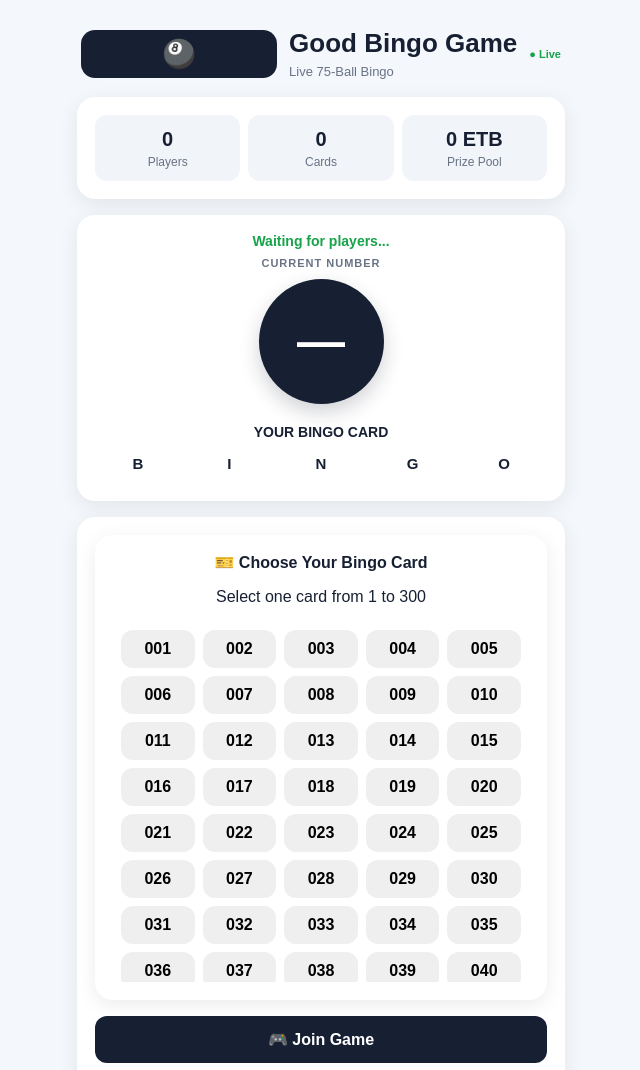
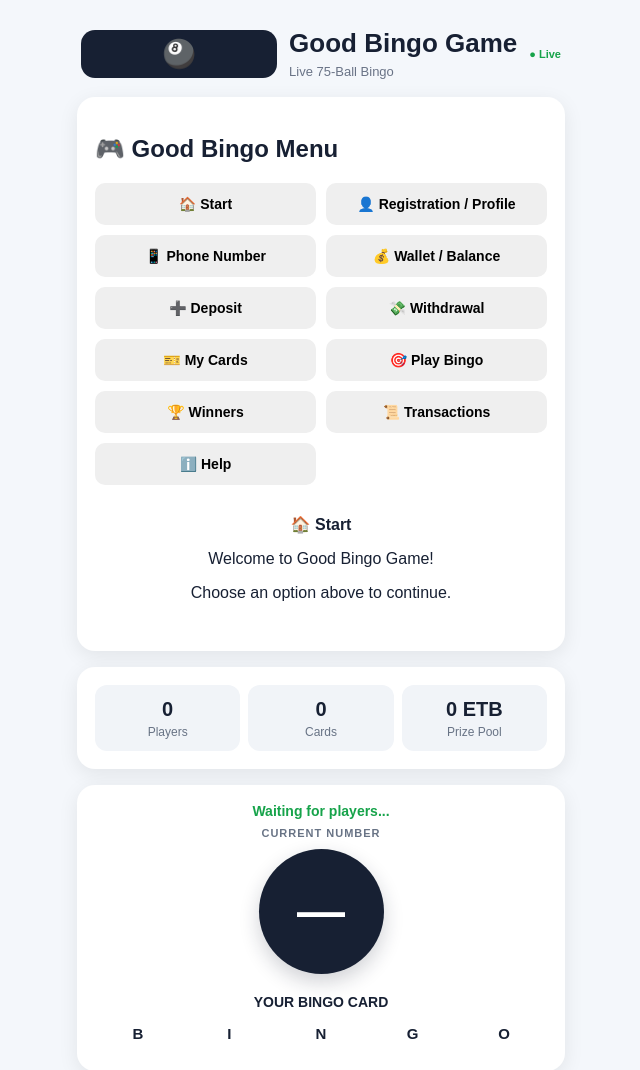
Before and after one commit to lionbingo2026/Good-Bingo-Game, a Flask app: page / in a window 1280 px wide. Shown: the top 1070 px of the page, without its empty margins (319-959 px from the left). Run offline with Flask 3, Linux system fonts and the light colour scheme; data that the repository does not hold is empty; parts of the project's set-up code (start-up, migrations or seed data) failed here and were passed over; some libraries are stand-ins or nearby versions.

Commit message:
Add Mini App menu and update Render URL

```diff
--- a/config.py
+++ b/config.py
@@ -95,7 +95,7 @@ PORT = int(
 
 WEBHOOK_URL = os.getenv(
     "WEBHOOK_URL",
-    "https://good-bingo-game-9yeq.onrender.com/webhook"
+    "https://good-bingo-game-r0pe.onrender.com/webhook"
 )
 
 
@@ -105,7 +105,7 @@ WEBHOOK_URL = os.getenv(
 
 MINI_APP_URL = os.getenv(
     "MINI_APP_URL",
-    "https://good-bingo-game-9yeq.onrender.com/"
+    "https://good-bingo-game-r0pe.onrender.com/"
 )
 
 
--- a/static/app.js
+++ b/static/app.js
@@ -897,3 +897,120 @@ document.addEventListener(
 "DOMContentLoaded",
 startApp
 );
+
+/* ================================
+   GOOD BINGO MAIN MENU
+================================ */
+
+function showMenuSection(section) {
+    const content = document.getElementById("menuContent");
+    if (!content) return;
+
+    const sections = {
+        start: `
+            <h3>🏠 Start</h3>
+            <p>Welcome to Good Bingo Game!</p>
+            <button type="button" onclick="scrollToGame()">
+                🎯 Play Bingo
+            </button>
+        `,
+
+        profile: `
+            <h3>👤 Registration / Profile</h3>
+            <p>Telegram profile</p>
+            <p id="profileName">Loading...</p>
+        `,
+
+        phone: `
+            <h3>📱 Phone Number</h3>
+            <p>Your phone number can be managed through Telegram.</p>
+        `,
+
+        wallet: `
+            <h3>💰 Wallet / Balance</h3>
+            <p id="walletBalance">Balance: Loading...</p>
+        `,
+
+        deposit: `
+            <h3>➕ Deposit</h3>
+            <p>Deposit funds to your Bingo wallet.</p>
+        `,
+
+        withdraw: `
+            <h3>💸 Withdrawal</h3>
+            <p>Request a withdrawal from your wallet.</p>
+        `,
+
+        cards: `
+            <h3>🎫 My Cards</h3>
+            <p>Your selected Bingo cards appear in the game area.</p>
+            <button type="button" onclick="scrollToCards()">
+                🎫 View Cards
+            </button>
+        `,
+
+        play: `
+            <h3>🎯 Play Bingo</h3>
+            <p>Select your Bingo card and join the live game.</p>
+            <button type="button" onclick="scrollToGame()">
+                🎮 Join Game
+            </button>
+        `,
+
+        winners: `
+            <h3>🏆 Winners</h3>
+            <p>Winner information will appear here.</p>
+        `,
+
+        transactions: `
+            <h3>📜 Transactions</h3>
+            <p>Your deposit and withdrawal history will appear here.</p>
+        `,
+
+        help: `
+            <h3>ℹ️ Help</h3>
+            <p>Choose a Bingo card, join the game, watch the called numbers, and claim Bingo when you win.</p>
+        `
+    };
+
+    content.innerHTML = sections[section] || sections.start;
+
+    if (section === "profile") {
+        const user = getTelegramUser();
+
+        const name = user
+            ? `${user.first_name || ""} ${user.last_name || ""}`.trim()
+            : "Telegram user not available";
+
+        const profileName =
+            document.getElementById("profileName");
+
+        if (profileName) {
+            profileName.textContent = `Name: ${name}`;
+        }
+    }
+}
+
+function scrollToGame() {
+    const game = document.querySelector(".game-card");
+
+    if (game) {
+        game.scrollIntoView({
+            behavior: "smooth",
+            block: "start"
+        });
+    }
+}
+
+function scrollToCards() {
+    const picker = document.getElementById("cardPicker");
+
+    if (picker) {
+        picker.scrollIntoView({
+            behavior: "smooth",
+            block: "start"
+        });
+    } else {
+        scrollToGame();
+    }
+}
--- a/static/style.css
+++ b/static/style.css
@@ -420,3 +420,43 @@ button:disabled {
         height: 34px;
     }
 }
+
+/* ================================
+   GOOD BINGO MAIN MENU
+================================ */
+
+.menu-grid {
+    display: grid;
+    grid-template-columns: repeat(2, minmax(0, 1fr));
+    gap: 10px;
+    margin-top: 15px;
+}
+
+.menu-grid button {
+    width: 100%;
+    padding: 13px 8px;
+    border: none;
+    border-radius: 10px;
+    cursor: pointer;
+    font-size: 14px;
+}
+
+.menu-content {
+    margin-top: 15px;
+    padding: 15px;
+    border-radius: 10px;
+    text-align: center;
+}
+
+.menu-content button {
+    padding: 12px 20px;
+    border: none;
+    border-radius: 10px;
+    cursor: pointer;
+}
+
+@media (max-width: 420px) {
+    .menu-grid {
+        grid-template-columns: 1fr;
+    }
+}
--- a/templates/index.html
+++ b/templates/index.html
@@ -38,6 +38,32 @@
 
     </header>
 
+
+
+    <!-- Main Menu -->
+    <section class="card" id="mainMenu">
+        <h2>🎮 Good Bingo Menu</h2>
+
+        <div class="menu-grid">
+            <button type="button" onclick="showMenuSection('start')">🏠 Start</button>
+            <button type="button" onclick="showMenuSection('profile')">👤 Registration / Profile</button>
+            <button type="button" onclick="showMenuSection('phone')">📱 Phone Number</button>
+            <button type="button" onclick="showMenuSection('wallet')">💰 Wallet / Balance</button>
+            <button type="button" onclick="showMenuSection('deposit')">➕ Deposit</button>
+            <button type="button" onclick="showMenuSection('withdraw')">💸 Withdrawal</button>
+            <button type="button" onclick="showMenuSection('cards')">🎫 My Cards</button>
+            <button type="button" onclick="showMenuSection('play')">🎯 Play Bingo</button>
+            <button type="button" onclick="showMenuSection('winners')">🏆 Winners</button>
+            <button type="button" onclick="showMenuSection('transactions')">📜 Transactions</button>
+            <button type="button" onclick="showMenuSection('help')">ℹ️ Help</button>
+        </div>
+
+        <div id="menuContent" class="menu-content">
+            <h3>🏠 Start</h3>
+            <p>Welcome to Good Bingo Game!</p>
+            <p>Choose an option above to continue.</p>
+        </div>
+    </section>
 
     <!-- Message -->
     <div
```
